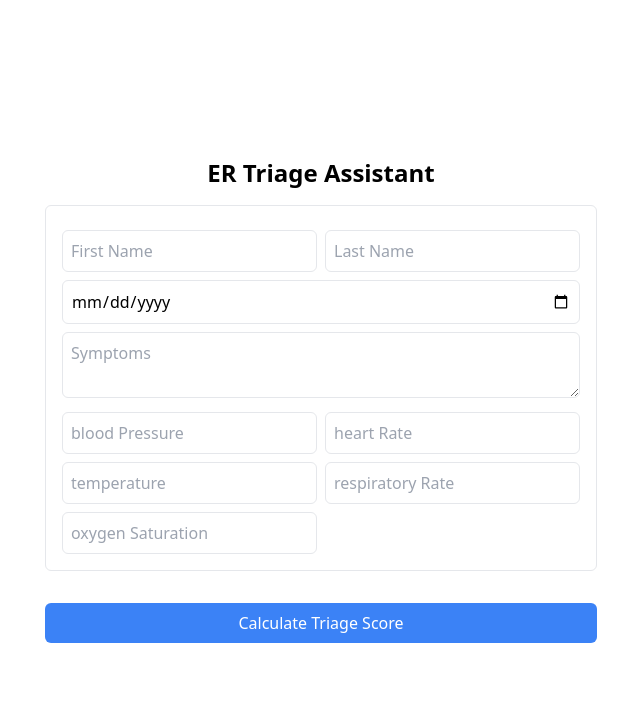
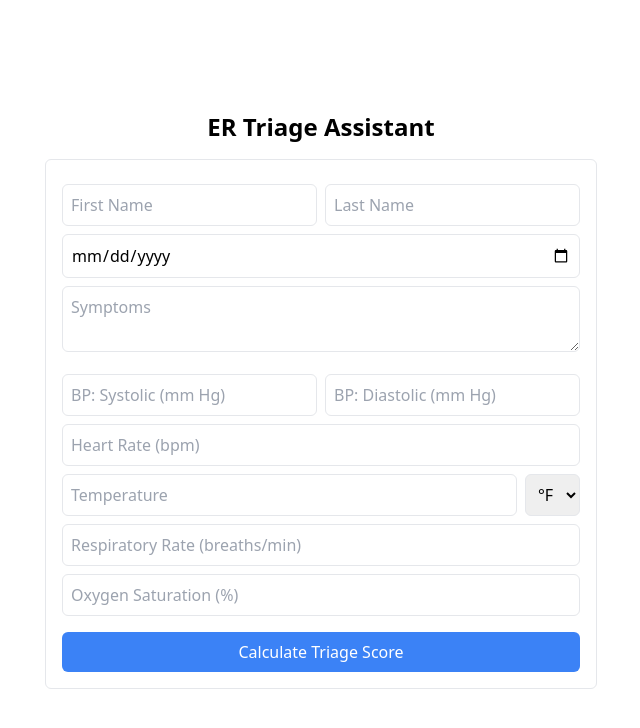
Before and after one commit to nabinkim0318/Triage-ML, a React (Create React App) app in the folder frontend/: page / in a window 1280 px wide. Shown: the top 728 px of the page, without its empty margins (319-959 px from the left). Built offline with nearby package versions, Linux system fonts and the light colour scheme.

Commit message:
Fixed vitals column, sends vitals info to App.tsx

```diff
--- a/frontend/src/App.tsx
+++ b/frontend/src/App.tsx
@@ -13,6 +13,8 @@ const App: React.FC = () => {
   const [inputKey, setInputKey] = useState(0);
 
   const handleTriageCalculation = (data: any) => {
+    console.log("Received form data:", data);
+
     // Simulated API calls for fetching medical history and triage score
     const fetchedPatientInfo = { conditions: "Hypertension, Deez, Deez asdjdhwaodhaidhwaiodhwai", medications: "Aspirin" }; // Placeholder
     const calculatedScore = "3";
@@ -34,7 +36,7 @@ const App: React.FC = () => {
     setTriageScore("");
     setTriageExplanation("");
     setShowResults(false);
-    setInputKey(prevKey => prevKey + 1); // Reset form by changing key
+    setInputKey(prevKey => prevKey + 1);
   };
 
   return (
@@ -43,12 +45,6 @@ const App: React.FC = () => {
       <div className={`flex ${showResults ? 'flex-row' : 'flex-col'} w-full justify-center items-center gap-8`}>
         <div className="w-1/2 flex flex-col gap-4">
           <PatientInputForm key={inputKey} onSubmit={handleTriageCalculation} />
-          <button
-            onClick={() => handleTriageCalculation({})}
-            className="mt-4 p-2 bg-blue-500 text-white rounded-md w-full"
-          >
-            Calculate Triage Score
-          </button>
           {showResults && <PatientMedicalHistory data={patientInfo} />}
         </div>
         {showResults && (
--- a/frontend/src/components/PatientInfoDisplay.tsx
+++ /dev/null
@@ -1 +0,0 @@
-// Display info retrieved from FHIR
--- a/frontend/src/components/PatientInputForm.tsx
+++ b/frontend/src/components/PatientInputForm.tsx
@@ -1,5 +1,3 @@
-// Enter in patient name, DOB, vitals, and symptoms to submit
-
 import { useState } from "react";
 
 interface PatientInputProps {
@@ -12,16 +10,24 @@ const PatientInputForm: React.FC<PatientInputProps> = ({ onSubmit }) => {
   const [dob, setDob] = useState("");
   const [symptoms, setSymptoms] = useState("");
   const [vitals, setVitals] = useState({
-    bloodPressure: "",
+    bloodPressureSystolic: "",
+    bloodPressureDiastolic: "",
     heartRate: "",
     temperature: "",
     respiratoryRate: "",
     oxygenSaturation: "",
   });
 
+  const temperatureUnits = ["°F", "°C"];
+
   return (
-    <div className="p-4 border rounded-md w-full">
-
+    <form
+      onSubmit={(e) => {
+        e.preventDefault();
+        onSubmit({ firstName, lastName, dob, symptoms, vitals });
+      }}
+      className="p-4 border rounded-md w-full"
+    >
       <div className="grid grid-cols-2 gap-2 mt-2">
         <input
           type="text"
@@ -30,7 +36,7 @@ const PatientInputForm: React.FC<PatientInputProps> = ({ onSubmit }) => {
           onChange={(e) => setFirstName(e.target.value)}
           className="p-2 border rounded-md w-full"
         />
-          <input
+        <input
           type="text"
           placeholder="Last Name"
           value={lastName}
@@ -51,19 +57,67 @@ const PatientInputForm: React.FC<PatientInputProps> = ({ onSubmit }) => {
         onChange={(e) => setSymptoms(e.target.value)}
         className="p-2 border rounded-md w-full mt-2"
       />
-      <div className="grid grid-cols-2 gap-2 mt-2">
-        {Object.keys(vitals).map((key) => (
+      <div className="grid grid-cols-2 gap-2 mt-4">
+        <input
+          type="text"
+          placeholder="BP: Systolic (mm Hg)"
+          value={vitals.bloodPressureSystolic}
+          onChange={(e) => setVitals({ ...vitals, bloodPressureSystolic: e.target.value })}
+          className="p-2 border rounded-md w-full"
+        />
+        <input
+          type="text"
+          placeholder="BP: Diastolic (mm Hg)"
+          value={vitals.bloodPressureDiastolic}
+          onChange={(e) => setVitals({ ...vitals, bloodPressureDiastolic: e.target.value })}
+          className="p-2 border rounded-md w-full"
+        />
+      </div>
+
+      <div className="grid grid-cols-1 gap-2 mt-2">
+        <input
+          type="text"
+          placeholder="Heart Rate (bpm)"
+          value={vitals.heartRate}
+          onChange={(e) => setVitals({ ...vitals, heartRate: e.target.value })}
+          className="p-2 border rounded-md w-full"
+        />
+        <div className="flex gap-2 items-center">
           <input
-            key={key}
             type="text"
-            placeholder={key.replace(/([A-Z])/g, ' $1')}
-            value={(vitals as any)[key]}
-            onChange={(e) => setVitals({ ...vitals, [key]: e.target.value })}
-            className="p-2 border rounded-md"
+            placeholder="Temperature"
+            value={vitals.temperature}
+            onChange={(e) => setVitals({ ...vitals, temperature: e.target.value })}
+            className="p-2 border rounded-md w-full"
           />
-        ))}
+          <select className="p-2 border rounded-md">
+            {temperatureUnits.map((unit) => (
+              <option key={unit} value={unit}>{unit}</option>
+            ))}
+          </select>
+        </div>
+        <input
+          type="text"
+          placeholder="Respiratory Rate (breaths/min)"
+          value={vitals.respiratoryRate}
+          onChange={(e) => setVitals({ ...vitals, respiratoryRate: e.target.value })}
+          className="p-2 border rounded-md w-full"
+        />
+        <input
+          type="text"
+          placeholder="Oxygen Saturation (%)"
+          value={vitals.oxygenSaturation}
+          onChange={(e) => setVitals({ ...vitals, oxygenSaturation: e.target.value })}
+          className="p-2 border rounded-md w-full"
+        />
       </div>
-    </div>
+      <button
+        type="submit"
+        className="mt-4 p-2 bg-blue-500 text-white rounded-md w-full"
+      >
+        Calculate Triage Score
+      </button>
+    </form>
   );
 };
 
```
